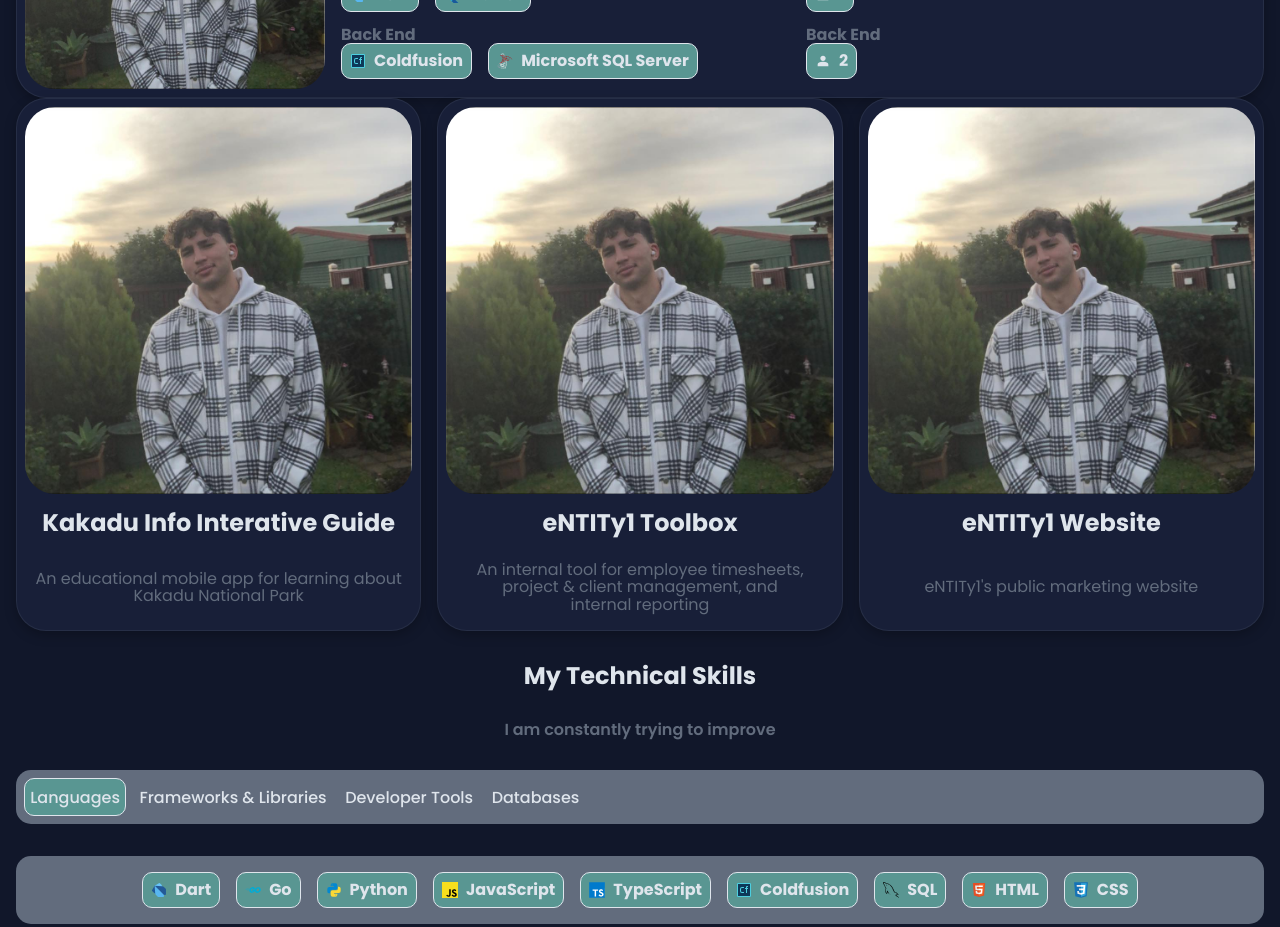
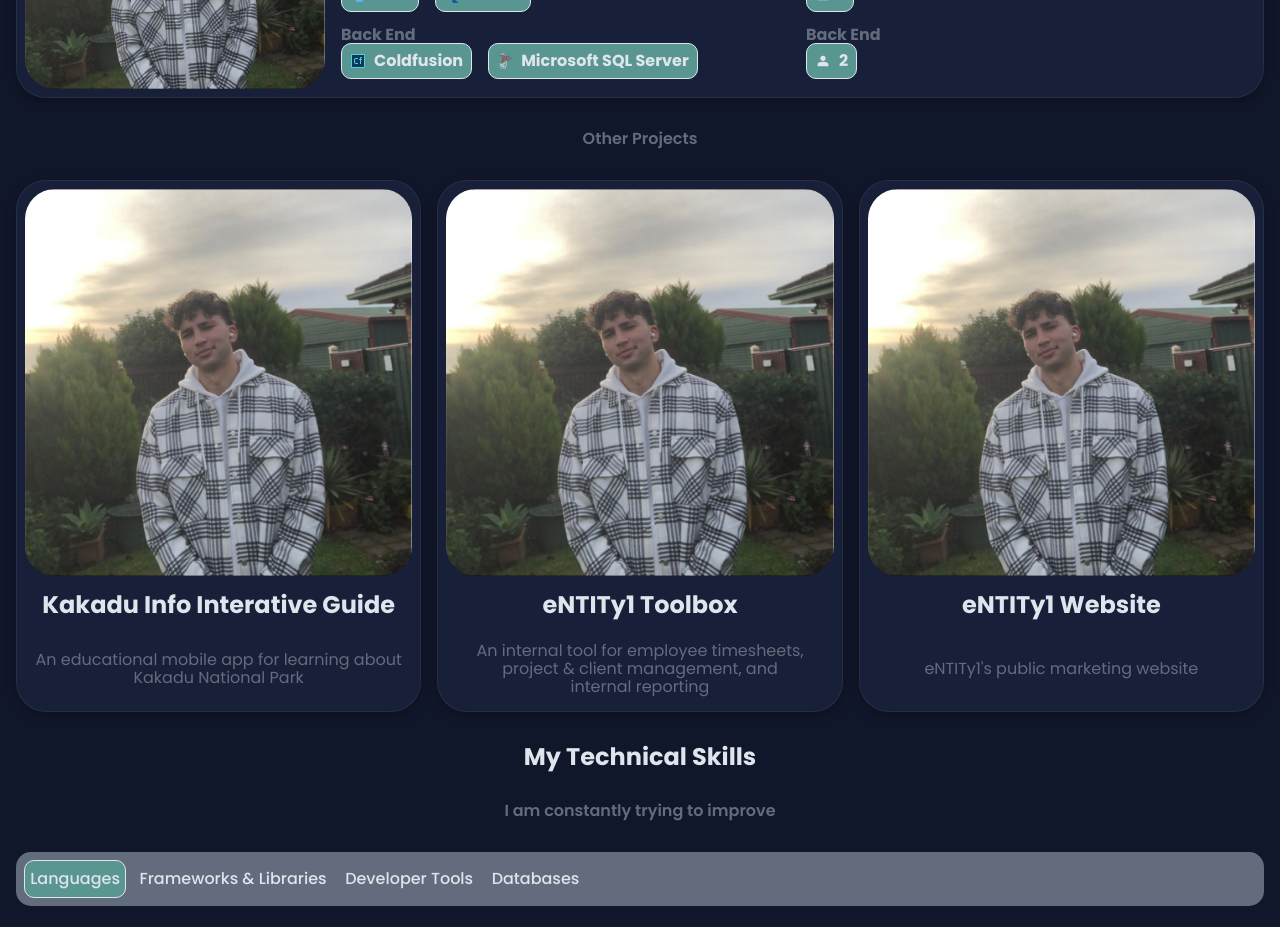
Before and after one commit to rara-ch/portfolio_website, a Next.js app: page / in a window 1280 px wide. Shown: the part 1160-2087 px from the top of the page. Built offline with nearby package versions, Linux system fonts and the light colour scheme.

Commit message:
implemented a 'other projects' subtitle and abstracted the styling to be reusable for other sections

```diff
--- a/src/app/globals.css
+++ b/src/app/globals.css
@@ -88,3 +88,10 @@ body {
   border: 1px solid var(--clr-card-border);
   box-shadow: 0 4px 12px rgba(0, 0, 0, 0.25);
 }
+
+.section-subtitle {
+  text-align: center;
+	color: var(--clr-content);
+	margin-block: 2rem;
+	font-weight: 600;
+}
--- a/src/app/home/components/projects/projects.tsx
+++ b/src/app/home/components/projects/projects.tsx
@@ -10,6 +10,7 @@ export default function ProjectsSection() {
       <div>
         <FlagshipProjectCard project={flagshipProject}/>
       </div>
+      <p className="section-subtitle">Other Projects</p>
       <div className={styles["projects-grid"]}>
         {projects.map((project) => (
           <ProjectCard key={project.id} project={project} />
--- a/src/utils/section/section.module.css
+++ b/src/utils/section/section.module.css
@@ -5,7 +5,7 @@
 	margin-block: 2rem;
 }
 
-.title, .subtitle {
+.title {
 	text-align: center;
 }
 
@@ -13,9 +13,3 @@
 	color: var(--clr-title);
 	margin-block: 2rem;
 }
-
-.subtitle {
-	color: var(--clr-content);
-	margin-block: 2rem;
-	font-weight: 600;
-}
--- a/src/utils/section/section.tsx
+++ b/src/utils/section/section.tsx
@@ -19,7 +19,7 @@ export default function Section({
           <h2 className={styles.title}>{title}</h2>
         </EntryAnimation>
         <EntryAnimation delay={0.2}>
-          <p className={styles.subtitle}>{subtitle}</p>
+          <p className="section-subtitle">{subtitle}</p>
         </EntryAnimation>
         <div>{children}</div>
       </div>
```
